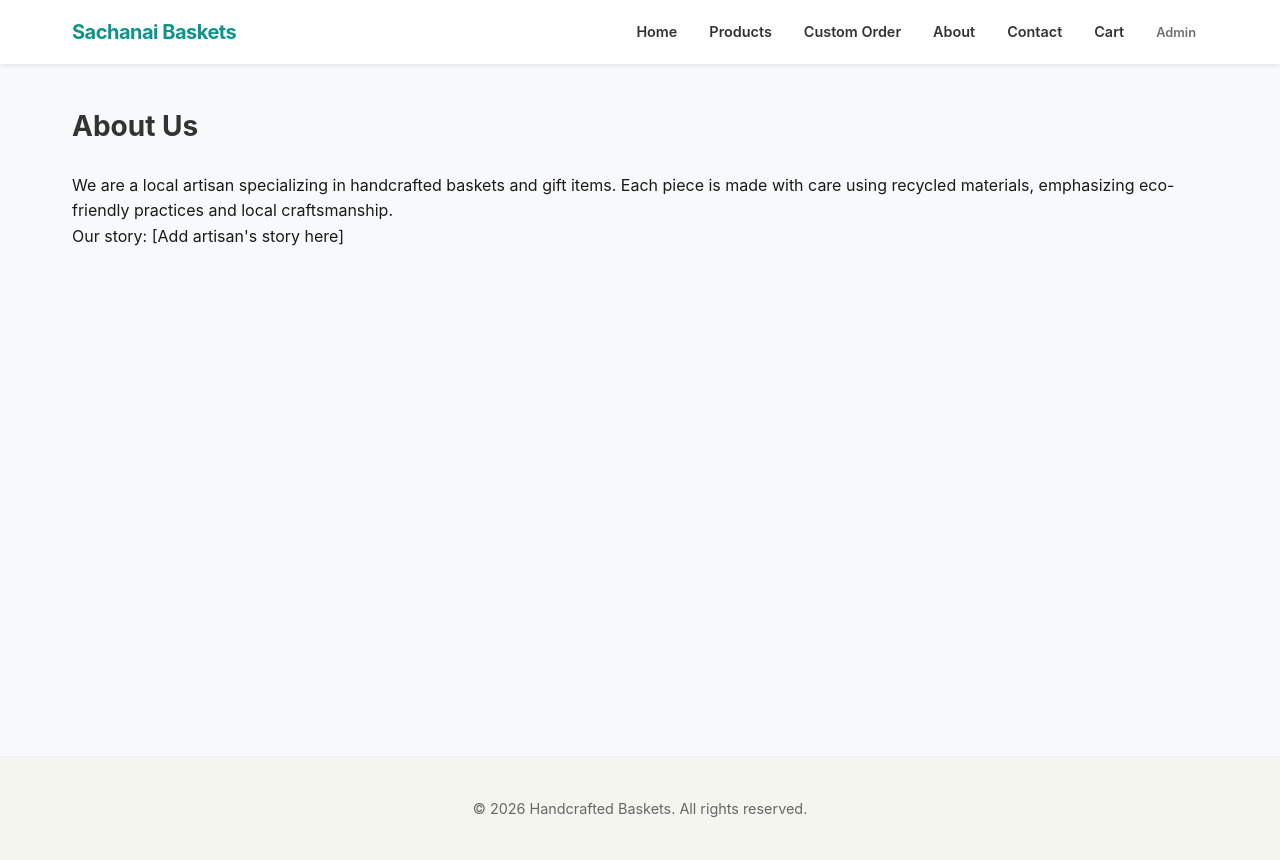
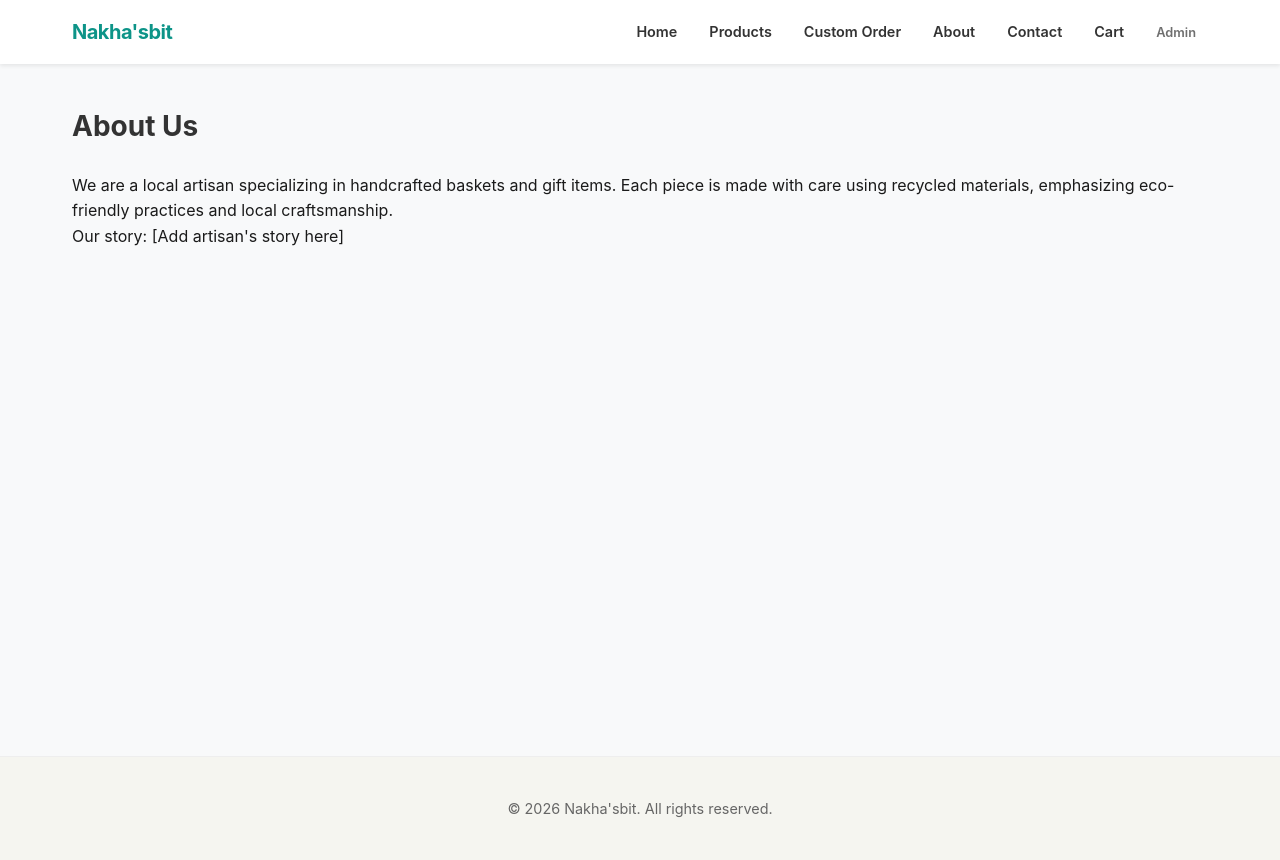
Before and after one commit to Athanas-ai/E-Commerce, a Flask app: page /about in a window 1280 px wide. Run offline with Flask 3, Linux system fonts and the light colour scheme.

Commit message:
Update base.html

```diff
--- a/templates/base.html
+++ b/templates/base.html
@@ -3,13 +3,13 @@
 <head>
     <meta charset="UTF-8">
     <meta name="viewport" content="width=device-width, initial-scale=1.0">
-    <title>{% block title %}Handcrafted Baskets{% endblock %}</title>
+    <title>{% block title %}Nakha'sbit{% endblock %}</title>
     <link rel="stylesheet" href="{{ url_for('static', filename='style.css') }}">
 </head>
 <body>
     <header>
         <nav>
-            <div class="logo">Sachanai Baskets</div>
+            <div class="logo">Nakha'sbit</div>
             <ul>
                 <li><a href="{{ url_for('home') }}">Home</a></li>
                 <li><a href="{{ url_for('products') }}">Products</a></li>
@@ -35,7 +35,7 @@
         {% block content %}{% endblock %}
     </main>
     <footer>
-        <p>&copy; 2026 Handcrafted Baskets. All rights reserved.</p>
+        <p>&copy; 2026 Nakha'sbit. All rights reserved.</p>
     </footer>
     <script src="{{ url_for('static', filename='script.js') }}"></script>
 </body>
```
